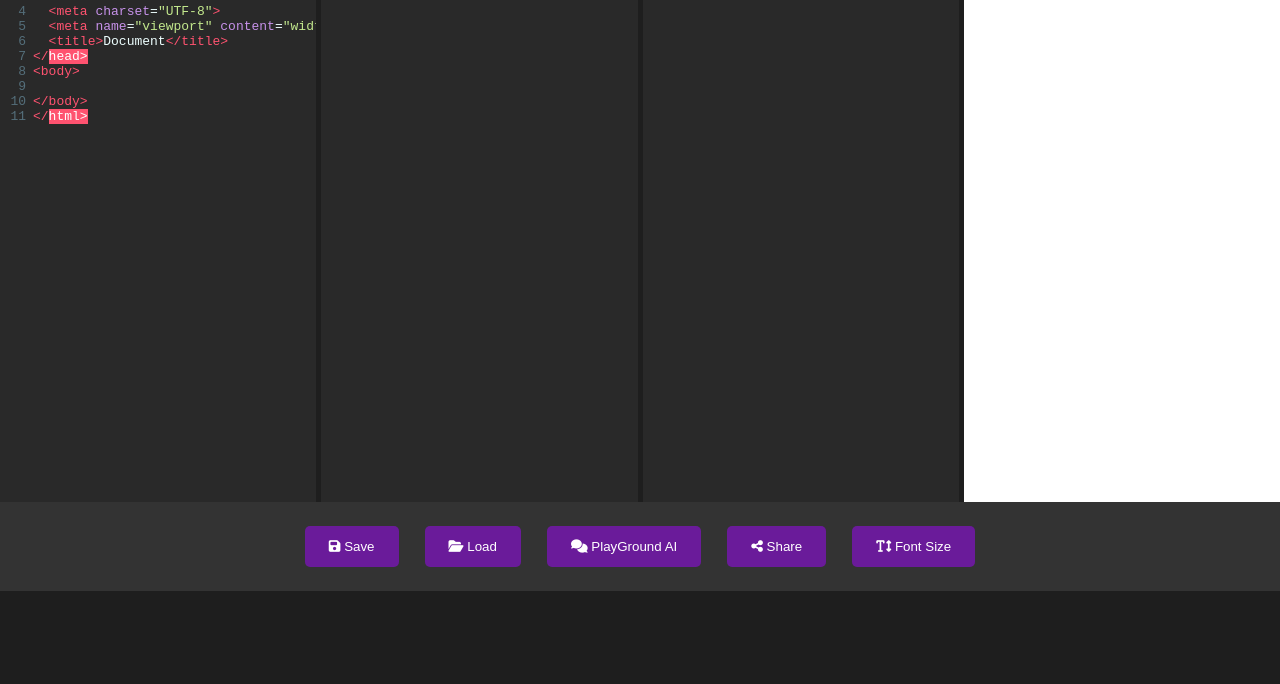
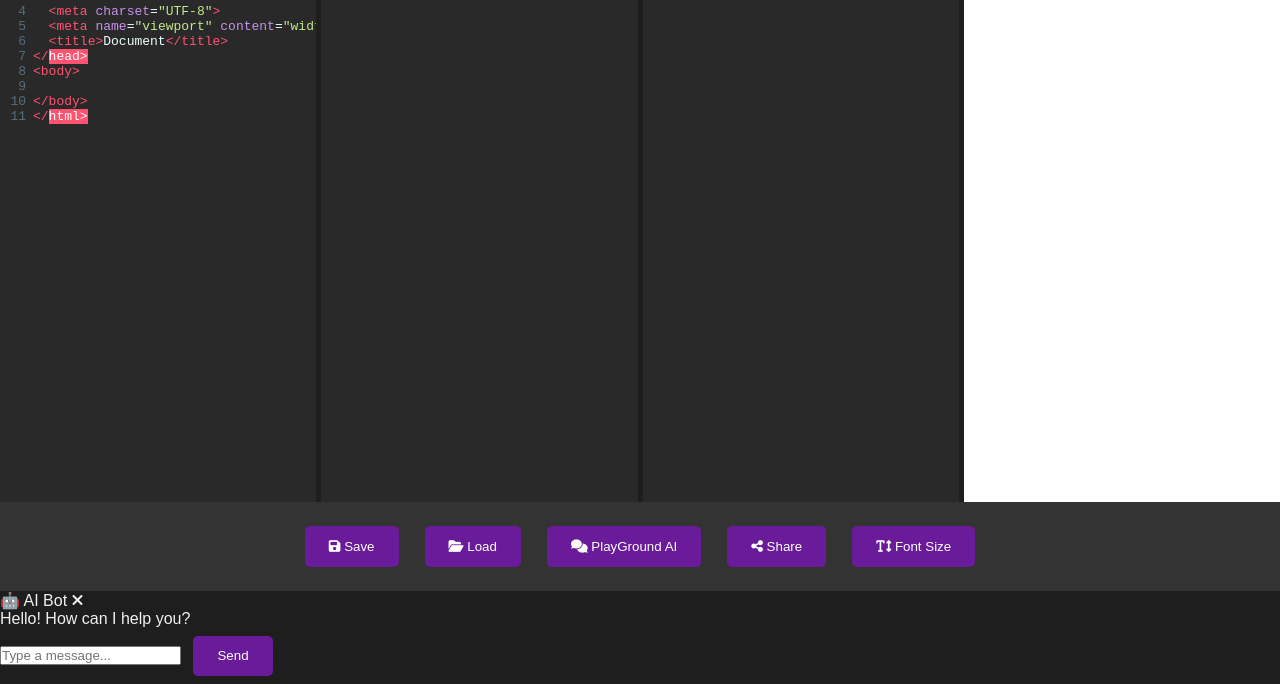
Before and after one commit to RishabhOnGit/CodePlayground, a plain HTML site: page playground.html in a window 1280 px wide. Shown: the part 201-885 px from the top of the page. Before the commit the page ends 800 px from the top, so only its background shows below. Drawn offline with nearby package versions, Linux system fonts and the light colour scheme.

Commit message:
Update playground.html

```diff
--- a/playground.html
+++ b/playground.html
@@ -91,6 +91,20 @@
         <input type="range" id="font-size-slider" min="10" max="30" value="14" style="display: none;">
     </footer>
 
+        <div id="chat-container" class="chat-container">
+        <div class="chat-header">
+            <span>🤖 AI Bot</span>
+            <i id="close-chat" class="fas fa-times"></i>
+        </div>
+        <div id="chat-body" class="chat-body">
+            <div class="message bot">Hello! How can I help you?</div>
+        </div>
+        <div class="chat-input">
+            <input id="chat-input-field" type="text" placeholder="Type a message...">
+            <button id="send-button">Send</button>
+        </div>
+
+
     <!-- Custom Pop-up Notification -->
     <div id="notification-popup" class="notification-popup" style="display: none;"></div>
 
```
